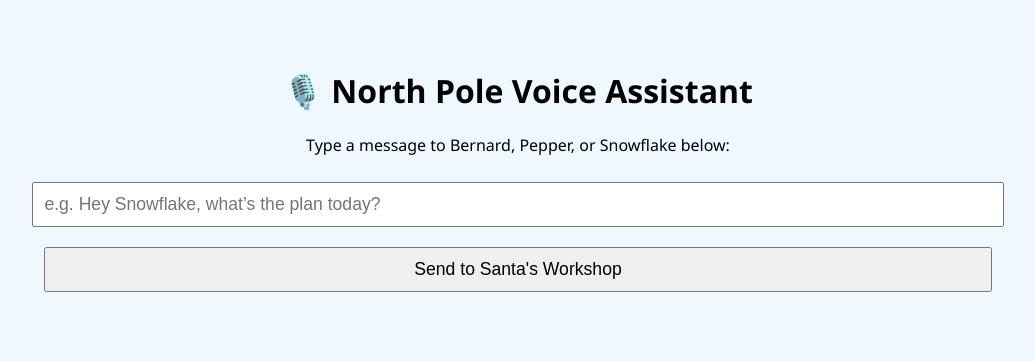
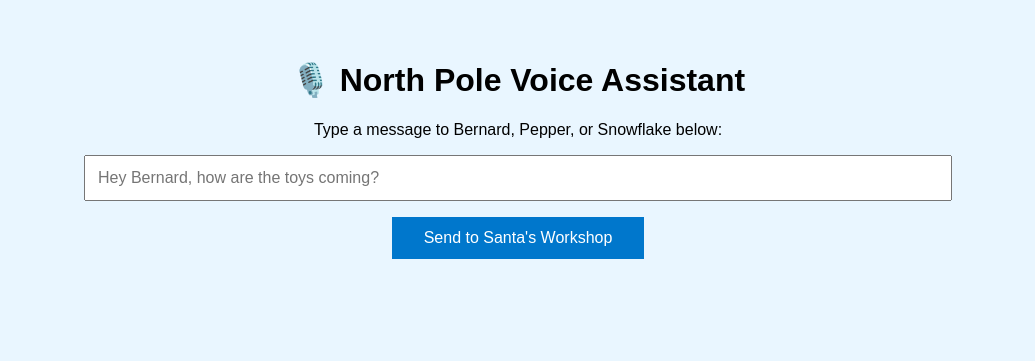
Before and after one commit to redsleigh/bernard-voice, a Flask app: page / in a window 1280 px wide. Shown: the top 361 px of the page, without its empty margins (122-1157 px from the left). Run offline with Flask 3, Linux system fonts and the light colour scheme.

Commit message:
Updated backend route and HTML to use /generate instead of /speak

```diff
--- a/templates/index.html
+++ b/templates/index.html
@@ -1,86 +1,70 @@
 <!DOCTYPE html>
 <html lang="en">
 <head>
-  <meta charset="UTF-8" />
-  <meta name="viewport" content="width=device-width, initial-scale=1.0"/>
+    <meta charset="UTF-8">
     <title>North Pole Voice Assistant</title>
     <style>
         body {
-      font-family: 'Segoe UI', sans-serif;
+            font-family: Arial, sans-serif;
+            background: #e9f6ff;
             text-align: center;
-      background-color: #f0f8ff;
-      padding: 40px;
+            padding: 2em;
         }
-    input, button {
-      padding: 10px;
-      font-size: 1.1em;
-      width: 80%;
-      margin: 10px 0;
+        input[type="text"] {
+            width: 70%;
+            padding: 0.75em;
+            font-size: 1em;
         }
-    #response {
-      margin-top: 20px;
-      font-style: italic;
-      color: #2c3e50;
+        button {
+            padding: 0.75em 2em;
+            font-size: 1em;
+            background-color: #0077cc;
+            color: white;
+            border: none;
+            margin-top: 1em;
+            cursor: pointer;
+        }
+        button:hover {
+            background-color: #005fa3;
         }
     </style>
 </head>
 <body>
     <h1>🎙️ North Pole Voice Assistant</h1>
     <p>Type a message to Bernard, Pepper, or Snowflake below:</p>
+    <input type="text" id="userInput" placeholder="Hey Bernard, how are the toys coming?" />
+    <br />
+    <button onclick="sendToWorkshop()">Send to Santa's Workshop</button>
 
-  <input type="text" id="userInput" placeholder="e.g. Hey Snowflake, what’s the plan today?" />
-  <br/>
-  <button onclick="sendMessage()">Send to Santa's Workshop</button>
-
-  <div id="response"></div>
+    <p id="status" style="margin-top: 1em; color: red;"></p>
 
     <script>
-    const voiceMap = {
-      bernard: "VCgLBmBjldJmfphyB8sZ",
-      pepper: "W4crgEyhEtLRIj1Y3LnP",
-      snowflake: "uHiItyLY8A5jJv9AKoH9"
-    };
-
-    function detectVoice(text) {
-      const lowered = text.toLowerCase();
-      if (lowered.includes("pepper")) return voiceMap.pepper;
-      if (lowered.includes("snowflake")) return voiceMap.snowflake;
-      return voiceMap.bernard; // default
-    }
-
-    async function sendMessage() {
-      const input = document.getElementById("userInput").value.trim();
-      if (!input) return;
-
-      const voice_id = detectVoice(input);
-
-      const responseDiv = document.getElementById("response");
-      responseDiv.textContent = "🎧 Working on it...";
+        async function sendToWorkshop() {
+            const userInput = document.getElementById('userInput').value;
+            const status = document.getElementById('status');
+            status.textContent = '🎄 Thinking...';
 
             try {
-        const response = await fetch("/generate", {
-          method: "POST",
+                const response = await fetch('/generate', {
+                    method: 'POST',
                     headers: {
-            "Content-Type": "application/json"
+                        'Content-Type': 'application/json'
                     },
-          body: JSON.stringify({
-            text: input,
-            voice_id: voice_id
-          })
+                    body: JSON.stringify({ prompt: userInput })
                 });
 
                 if (!response.ok) {
-          throw new Error("Server error");
+                    throw new Error(`Server error: ${response.status}`);
                 }
 
                 const blob = await response.blob();
-        const url = URL.createObjectURL(blob);
-        const audio = new Audio(url);
+                const audioURL = URL.createObjectURL(blob);
+                const audio = new Audio(audioURL);
                 audio.play();
-        responseDiv.textContent = "✅ Response playing!";
+                status.textContent = '';
             } catch (err) {
                 console.error(err);
-        responseDiv.textContent = "❌ Something went wrong.";
+                status.textContent = '❌ Something went wrong.';
             }
         }
     </script>
```
Lines whose indentation alone changed are shown as unchanged.
